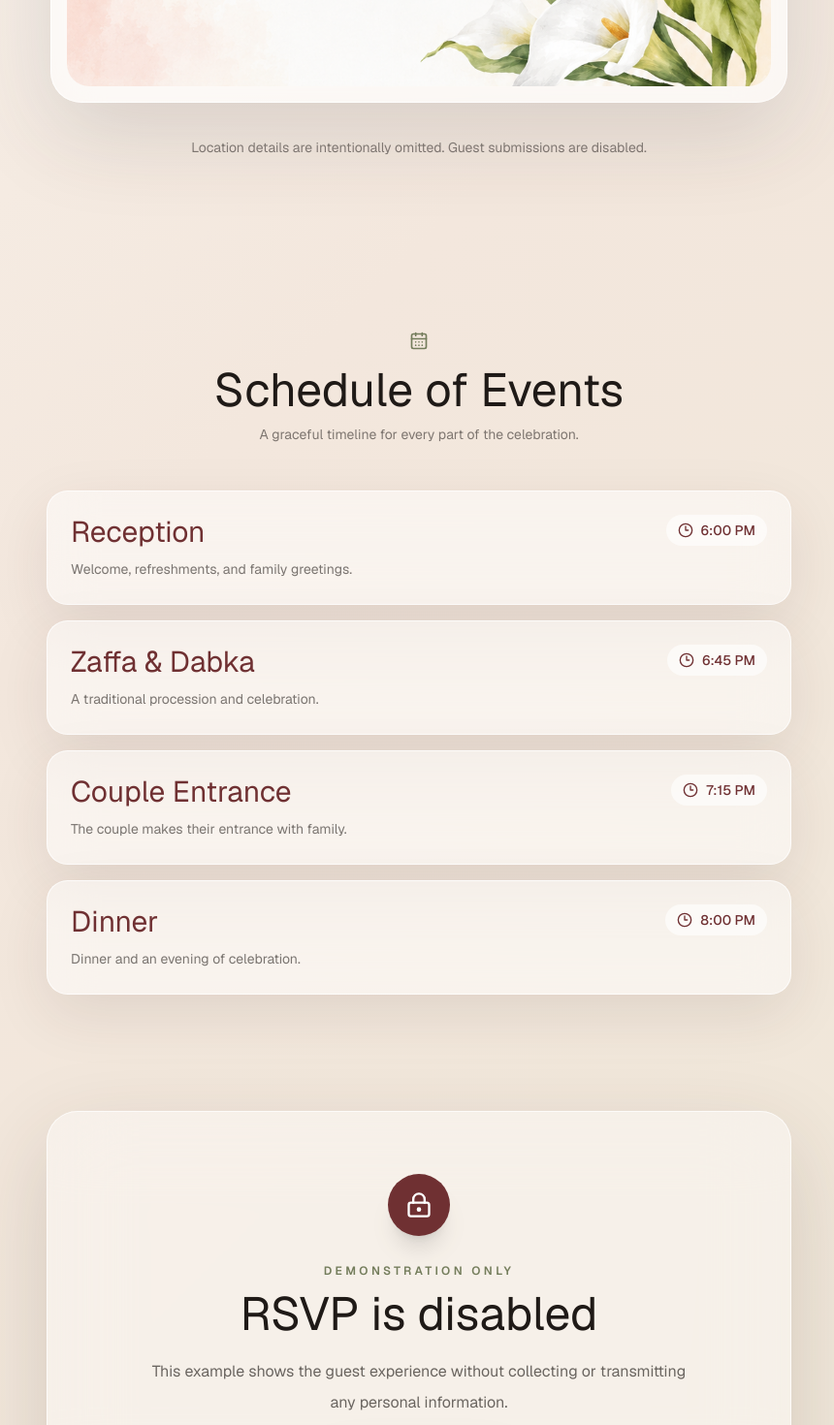
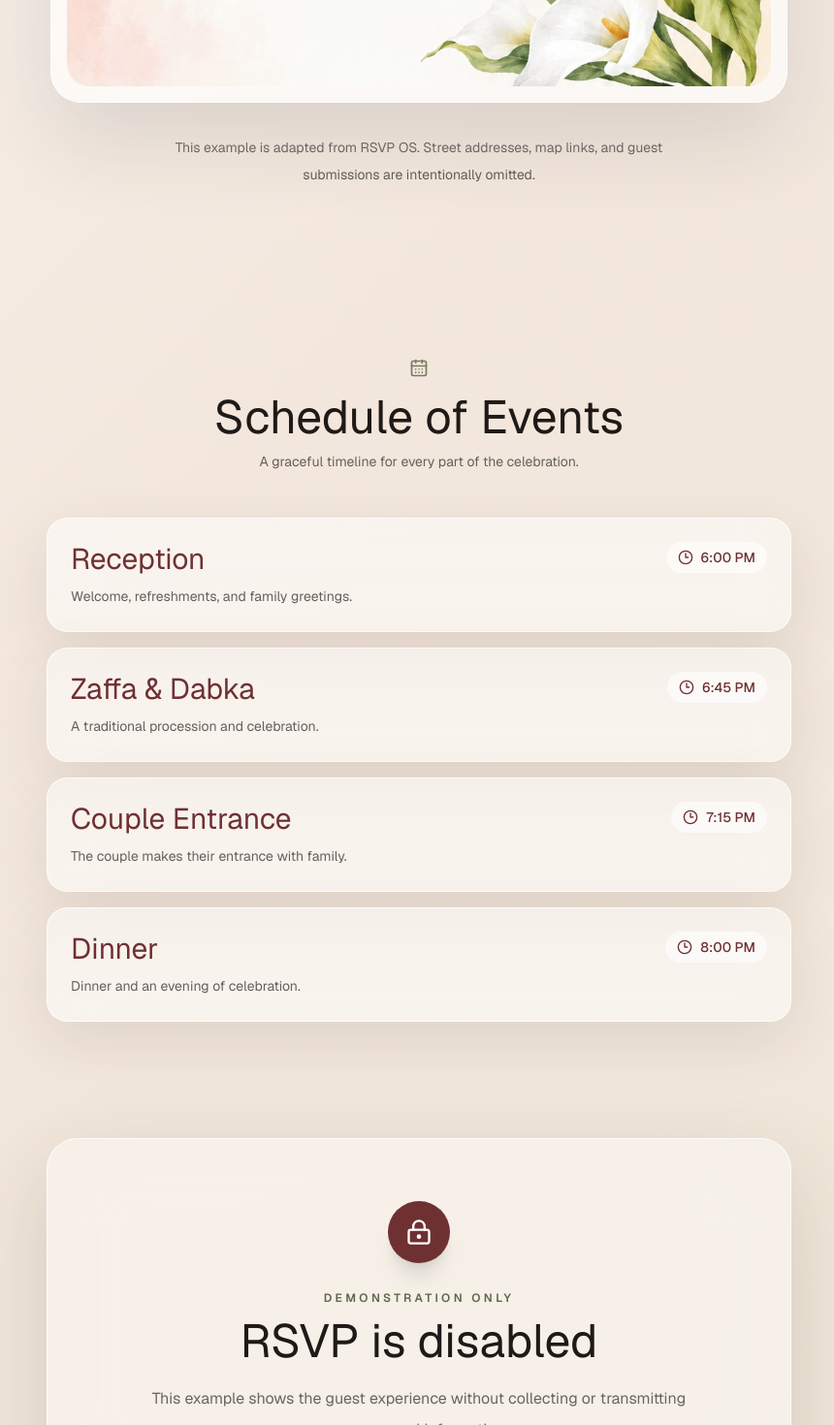
Before and after one commit to eventloom-ai/eventloom, a Next.js app: page /examples/wedding in a window 1280 px wide. Shown: the part 1040-2510 px from the top of the page at 97% size, without its empty margins (208-1068 px from the left). Built offline with nearby package versions, Linux system fonts and the light colour scheme; no server answers; a web font is replaced by a local one.

Commit message:
Clarify creator published sites and example

```diff
--- a/src/app/examples/wedding/page.tsx
+++ b/src/app/examples/wedding/page.tsx
@@ -5,7 +5,7 @@ import { CalendarDays, Clock3, LockKeyhole, Sparkles } from "lucide-react";
 
 export const metadata: Metadata = {
   title: "Wedding Site Example · Eventloom",
-  description: "A polished Eventloom wedding invitation example with the RSVP disabled.",
+  description: "A sanitized Eventloom example adapted from RSVP OS, using the men's English invitation artwork with RSVP disabled.",
 };
 
 const schedule = [
@@ -48,8 +48,8 @@ export default function WeddingExamplePage() {
               />
             </div>
           </div>
-          <p className="mt-8 max-w-xl text-center text-sm leading-7 text-[#1f1a17]/60">
-            Location details are intentionally omitted. Guest submissions are disabled.
+          <p className="mt-8 max-w-xl text-center text-sm leading-7 text-[#5f5955]">
+            This example is adapted from RSVP OS. Street addresses, map links, and guest submissions are intentionally omitted.
           </p>
         </div>
       </section>
@@ -59,7 +59,7 @@ export default function WeddingExamplePage() {
           <div className="mb-12 text-center">
             <CalendarDays className="mx-auto size-5 text-[#747d5c]" />
             <h1 className="mt-4 font-[var(--font-playfair)] text-4xl text-[#1f1a17] sm:text-5xl">Schedule of Events</h1>
-            <p className="mt-3 text-sm text-[#1f1a17]/55">A graceful timeline for every part of the celebration.</p>
+            <p className="mt-3 text-sm text-[#665f5b]">A graceful timeline for every part of the celebration.</p>
           </div>
           <div className="grid gap-4">
             {schedule.map((event) => (
@@ -67,7 +67,7 @@ export default function WeddingExamplePage() {
                 <div className="flex flex-col justify-between gap-4 sm:flex-row sm:items-start">
                   <div>
                     <h2 className="font-[var(--font-playfair)] text-2xl text-[#6f3032] sm:text-3xl">{event.title}</h2>
-                    <p className="mt-2 text-sm leading-6 text-[#1f1a17]/58">{event.description}</p>
+                    <p className="mt-2 text-sm leading-6 text-[#665f5b]">{event.description}</p>
                   </div>
                   <span className="inline-flex shrink-0 items-center gap-2 rounded-full bg-white/60 px-3 py-1.5 text-sm font-medium text-[#6f3032]">
                     <Clock3 className="size-4" /> {event.time}
@@ -82,7 +82,7 @@ export default function WeddingExamplePage() {
       <section className="px-5 pb-28 pt-14 sm:px-8 lg:px-12">
         <div className="mx-auto max-w-3xl overflow-hidden rounded-[2rem] border border-white/70 bg-white/40 px-6 py-16 text-center shadow-[0_30px_90px_rgba(65,42,36,0.16)] backdrop-blur-2xl sm:px-12">
           <div className="mx-auto grid size-16 place-items-center rounded-full bg-[#6f3032] text-white shadow-xl"><LockKeyhole className="size-7" /></div>
-          <p className="mt-7 text-xs font-semibold uppercase tracking-[0.28em] text-[#747d5c]">Demonstration only</p>
+          <p className="mt-7 text-xs font-semibold uppercase tracking-[0.28em] text-[#5f684a]">Demonstration only</p>
           <h2 className="mt-3 font-[var(--font-playfair)] text-4xl sm:text-5xl">RSVP is disabled</h2>
           <p className="mx-auto mt-5 max-w-xl text-base leading-8 text-[#1f1a17]/65">This example shows the guest experience without collecting or transmitting any personal information.</p>
           <Link href="/studio?brief=A%20soft%20floral%20wedding%20site%20with%20a%20formal%20invitation%20and%20guest%20RSVP." className="mt-8 inline-flex rounded-full bg-[#6f3032] px-6 py-3 text-sm font-semibold text-white shadow-[0_18px_50px_rgba(111,48,50,0.24)] transition hover:-translate-y-0.5 hover:bg-[#5f292b]">
--- a/src/components/dashboard.tsx
+++ b/src/components/dashboard.tsx
@@ -13,6 +13,9 @@ async function loadEvents(filter: "all" | "published", userId: string | null): P
   if (!isSupabaseConfigured()) {
     return filter === "published" ? demoEvents.filter((event) => event.status === "published") : demoEvents;
   }
+  if (!userId) {
+    return [];
+  }
 
   const client = await createSupabaseServerClient();
   if (!client) {
@@ -21,10 +24,10 @@ async function loadEvents(filter: "all" | "published", userId: string | null): P
 
   let query = client
     .from("events")
-    .select("id, owner_id, slug, status, rsvp_open, config");
+    .select("id, owner_id, slug, status, rsvp_open, config")
+    .eq("owner_id", userId);
   if (filter === "published") {
     query = query.eq("status", "published");
-    if (userId) query = query.eq("owner_id", userId);
   }
   const { data } = await query
     .order("created_at", { ascending: false })
@@ -50,7 +53,12 @@ export async function Dashboard({ filter = "all" }: { filter?: "all" | "publishe
       description={publishedOnly ? "The live event sites you own and have published." : "Create, preview, and manage your event pages in one place."}
       action={
         <div className="flex flex-wrap gap-2">
-          {publishedOnly ? <Link className="inline-flex shrink-0 items-center justify-center rounded-full border border-black/10 px-5 py-2.5 text-[15px] font-medium transition-colors hover:bg-white" href="/app">All events</Link> : null}
+          <Link
+            className="inline-flex shrink-0 items-center justify-center rounded-full border border-black/10 px-5 py-2.5 text-[15px] font-medium transition-colors hover:bg-white"
+            href={publishedOnly ? "/app" : "/app?status=published"}
+          >
+            {publishedOnly ? "All events" : "Published sites"}
+          </Link>
           <Link
             className="inline-flex shrink-0 items-center justify-center rounded-full bg-[#0071e3] px-5 py-2.5 text-[15px] font-medium text-white transition-all hover:bg-[#0077ed] active:scale-[0.98]"
             href="/app/events/new"
```
